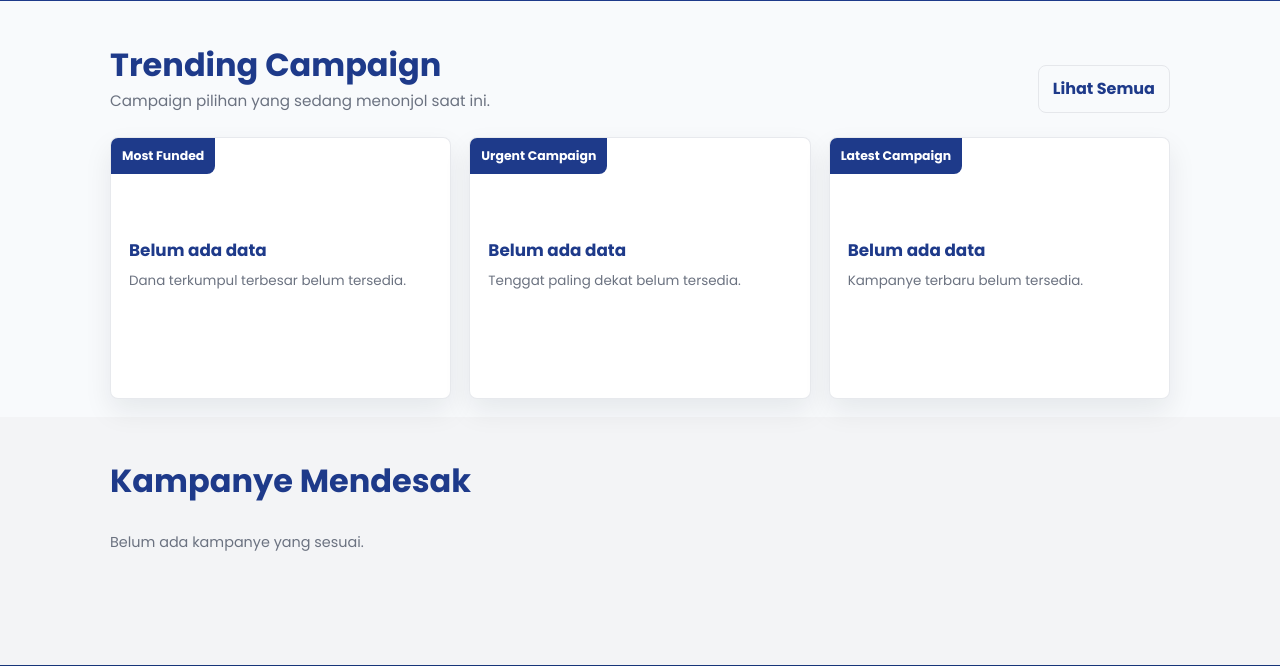
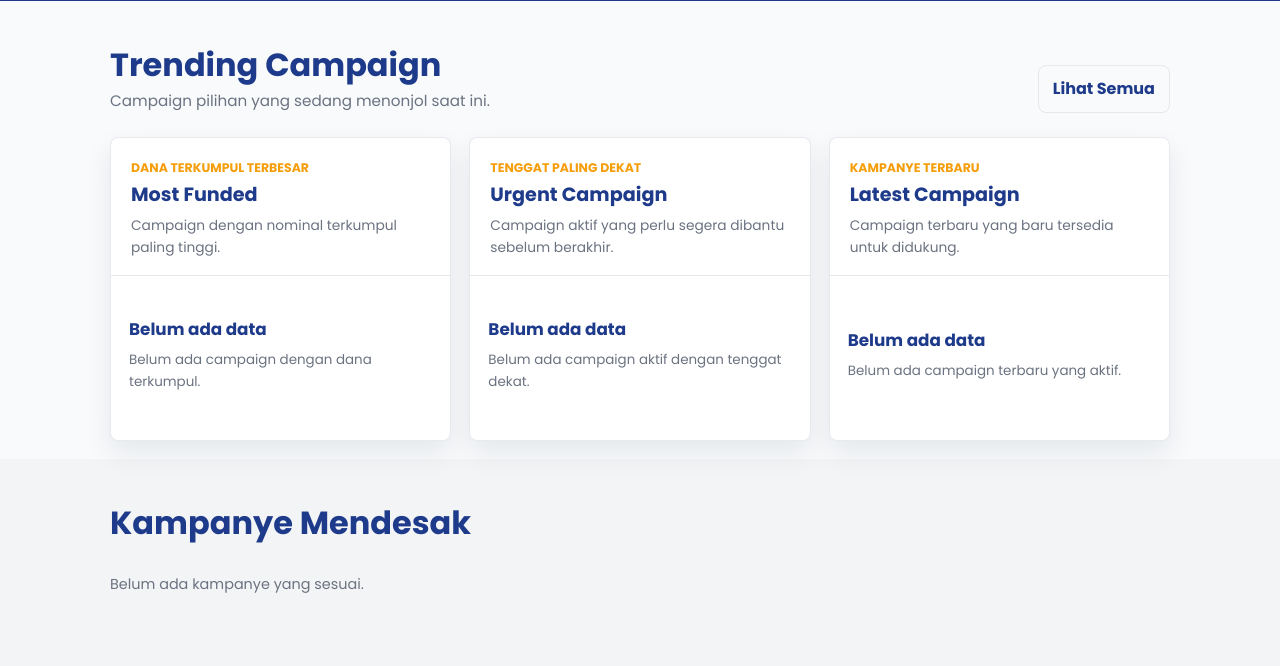
Before and after one commit to DelvinLaurens/Pemograman-web-praktikum, a PHP site: page / in a window 1280 px wide. Shown: the part 553-1219 px from the top of the page. Run offline with PHP 8.4, Linux system fonts and the light colour scheme; data comes from the database, SQL or seed files in the repository.

Commit message:
optimasi campaign trend

```diff
--- a/CSS/home.css
+++ b/CSS/home.css
@@ -133,6 +133,98 @@
     grid-template-columns: repeat(3, minmax(0, 1fr));
 }
 
+.trending-section-grid {
+    display: grid;
+    gap: 18px;
+    grid-template-columns: repeat(3, minmax(0, 1fr));
+}
+
+.trending-group {
+    background-color: var(--white);
+    border: 1px solid rgba(229, 231, 235, 0.9);
+    border-radius: 8px;
+    box-shadow: var(--shadow-soft);
+    overflow: hidden;
+}
+
+.trending-group-head {
+    border-bottom: 1px solid var(--border);
+    padding: 20px 20px 16px;
+}
+
+.trending-group-head span {
+    color: var(--button);
+    display: block;
+    font-size: 0.78rem;
+    font-weight: 700;
+    margin-bottom: 5px;
+    text-transform: uppercase;
+}
+
+.trending-group-head h3 {
+    color: var(--primary);
+    font-size: 1.2rem;
+    line-height: 1.3;
+    margin-bottom: 7px;
+}
+
+.trending-group-head p {
+    color: var(--text-desc);
+    font-size: 0.86rem;
+    line-height: 1.6;
+}
+
+.trending-list {
+    display: grid;
+    gap: 0;
+}
+
+.trending-mini-card {
+    align-items: center;
+    color: inherit;
+    display: grid;
+    gap: 12px;
+    grid-template-columns: 78px minmax(0, 1fr);
+    min-height: 124px;
+    padding: 14px 16px;
+    transition: background-color 0.25s ease;
+}
+
+.trending-mini-card + .trending-mini-card {
+    border-top: 1px solid var(--border);
+}
+
+.trending-mini-card:hover {
+    background-color: #F8FAFC;
+}
+
+.trending-mini-card img {
+    border-radius: 8px;
+    height: 78px;
+    object-fit: cover;
+    width: 78px;
+}
+
+.trending-mini-content {
+    min-width: 0;
+}
+
+.trending-mini-content h4 {
+    color: var(--primary);
+    font-size: 0.92rem;
+    line-height: 1.35;
+    margin-bottom: 4px;
+}
+
+.trending-mini-content p {
+    color: var(--text-desc);
+    font-size: 0.78rem;
+    margin-bottom: 9px;
+    overflow: hidden;
+    text-overflow: ellipsis;
+    white-space: nowrap;
+}
+
 .trending-card {
     background-color: var(--white);
     border: 1px solid rgba(229, 231, 235, 0.9);
@@ -216,6 +308,7 @@
 .trending-meta strong {
     color: var(--primary);
     font-size: 0.94rem;
+    overflow-wrap: anywhere;
 }
 
 .trending-meta span {
@@ -229,7 +322,7 @@
     display: flex;
     flex-direction: column;
     justify-content: center;
-    min-height: 260px;
+    min-height: 164px;
 }
 
 .trending-empty strong {
@@ -374,7 +467,8 @@
 
 @media (max-width: 1024px) {
     .kampanye-grid,
-    .trending-grid {
+    .trending-grid,
+    .trending-section-grid {
         grid-template-columns: repeat(2, 1fr);
     }
 
@@ -444,8 +538,20 @@
 
 @media (max-width: 640px) {
     .kampanye-grid,
-    .trending-grid {
+    .trending-grid,
+    .trending-section-grid {
         grid-template-columns: 1fr;
+    }
+
+    .trending-mini-card {
+        grid-template-columns: 70px minmax(0, 1fr);
+        min-height: 112px;
+        padding: 13px 14px;
+    }
+
+    .trending-mini-card img {
+        height: 70px;
+        width: 70px;
     }
 
     .card-img {
--- a/components/campaign_list.php
+++ b/components/campaign_list.php
@@ -6,49 +6,121 @@ if (!isset($conn)) {
 require_once __DIR__ . "/path_helper.php";
 require_once __DIR__ . "/campaign_card.php";
 
-if (!function_exists('getTrendingCampaign')) {
-    function getTrendingCampaign($conn, $type) {
-        $order_sql = "k.id_kampanye DESC";
+if (!function_exists('getTrendingCampaignOrderSql')) {
+    function getTrendingCampaignOrderSql($type) {
+        $type = (string) $type;
 
         if ($type === 'most_funded') {
-            $order_sql = "k.dana_terkumpul DESC, k.id_kampanye DESC";
-        } elseif ($type === 'urgent') {
-            $order_sql = "k.batas_waktu ASC, k.id_kampanye DESC";
+            return "k.dana_terkumpul DESC, k.id_kampanye DESC";
         }
+
+        if ($type === 'urgent') {
+            return "k.batas_waktu ASC, k.id_kampanye DESC";
+        }
+
+        return "k.id_kampanye DESC";
+    }
+}
+
+if (!function_exists('getTrendingCampaignWhereSql')) {
+    function getTrendingCampaignWhereSql() {
+        return "k.status = 'approved'
+                AND k.batas_waktu >= CURDATE()
+                AND k.dana_terkumpul < k.target_dana";
+    }
+}
+
+if (!function_exists('getTrendingCampaign')) {
+    function getTrendingCampaign($conn, $type, $limit = 3) {
+        $order_sql = getTrendingCampaignOrderSql($type);
+        $where_sql = getTrendingCampaignWhereSql();
+        $limit = max(1, (int) $limit);
+        $sql = "SELECT
+                    k.*,
+                    p.nama_penyelenggara
+                FROM kampanye k
+                INNER JOIN penyelenggara p
+                    ON p.id_penyelenggara = k.id_penyelenggara
+                WHERE {$where_sql}
+                ORDER BY {$order_sql}
+                LIMIT ?";
 
         $stmt = mysqli_prepare(
             $conn,
-            "SELECT
-                k.*,
-                p.nama_penyelenggara
-             FROM kampanye k
-             INNER JOIN penyelenggara p ON p.id_penyelenggara = k.id_penyelenggara
-             WHERE k.status = 'approved'
-                AND k.batas_waktu >= CURDATE()
-                AND k.dana_terkumpul < k.target_dana
-             ORDER BY {$order_sql}
-             LIMIT 1"
+            $sql
         );
 
         if (!$stmt) {
-            return null;
+            return [];
         }
 
+        mysqli_stmt_bind_param($stmt, "i", $limit);
         mysqli_stmt_execute($stmt);
         $result = mysqli_stmt_get_result($stmt);
-        $campaign = $result ? mysqli_fetch_assoc($result) : null;
+        $campaigns = [];
+
+        if ($result) {
+            while ($row = mysqli_fetch_assoc($result)) {
+                $campaigns[] = $row;
+            }
+        }
+
         mysqli_stmt_close($stmt);
 
-        return $campaign;
+        return $campaigns;
     }
 }
 
 if (!function_exists('getTrendingCampaigns')) {
-    function getTrendingCampaigns($conn) {
+    function getTrendingCampaigns($conn, $limit = 3) {
+        $most_funded_campaigns = getTrendingCampaign(
+            $conn,
+            'most_funded',
+            $limit
+        );
+
+        $urgent_campaigns = getTrendingCampaign(
+            $conn,
+            'urgent',
+            $limit
+        );
+
+        $latest_campaigns = getTrendingCampaign(
+            $conn,
+            'latest',
+            $limit
+        );
+
         return [
-            'most_funded' => getTrendingCampaign($conn, 'most_funded'),
-            'urgent' => getTrendingCampaign($conn, 'urgent'),
-            'latest' => getTrendingCampaign($conn, 'latest'),
+            'most_funded' => $most_funded_campaigns,
+            'urgent' => $urgent_campaigns,
+            'latest' => $latest_campaigns,
+        ];
+    }
+}
+
+if (!function_exists('getCampaignTrendMeta')) {
+    function getCampaignTrendMeta($campaign) {
+        $target = (float) ($campaign['target_dana'] ?? 0);
+        $collected = (float) ($campaign['dana_terkumpul'] ?? 0);
+        $raw_progress = $target > 0
+            ? ($collected / $target) * 100
+            : 0;
+        $progress = min(
+            100,
+            round($raw_progress)
+        );
+        $today = new DateTime('today');
+        $deadline = new DateTime($campaign['batas_waktu']);
+        $days_left = $deadline < $today
+            ? 0
+            : $today->diff($deadline)->days;
+
+        return [
+            'progress' => $progress,
+            'days_left' => $days_left,
+            'collected' => $collected,
+            'target' => $target,
         ];
     }
 }
--- a/index.php
+++ b/index.php
@@ -39,19 +39,25 @@ if ($result_campaigns) {
     }
 }
 
-$trending_campaigns = getTrendingCampaigns($conn);
+$trending_campaigns = getTrendingCampaigns($conn, 3);
 $trending_labels = [
     'most_funded' => [
         'title' => 'Most Funded',
         'subtitle' => 'Dana terkumpul terbesar',
+        'description' => 'Campaign dengan nominal terkumpul paling tinggi.',
+        'empty' => 'Belum ada campaign dengan dana terkumpul.',
     ],
     'urgent' => [
         'title' => 'Urgent Campaign',
         'subtitle' => 'Tenggat paling dekat',
+        'description' => 'Campaign aktif yang perlu segera dibantu sebelum berakhir.',
+        'empty' => 'Belum ada campaign aktif dengan tenggat dekat.',
     ],
     'latest' => [
         'title' => 'Latest Campaign',
         'subtitle' => 'Kampanye terbaru',
+        'description' => 'Campaign terbaru yang baru tersedia untuk didukung.',
+        'empty' => 'Belum ada campaign terbaru yang aktif.',
     ],
 ];
 ?>
@@ -66,7 +72,7 @@ $trending_labels = [
     <link rel="icon" type="image/png" href="<?php echo asset_url('assets/images/logo-demisesama.png'); ?>">
     <script>document.documentElement.classList.add("animasi-scroll-siap");</script>
     <link rel="stylesheet" href="<?php echo asset_url('css/global.css?v=3'); ?>">
-    <link rel="stylesheet" href="<?php echo asset_url('css/home.css?v=4'); ?>">
+    <link rel="stylesheet" href="<?php echo asset_url('css/home.css?v=5'); ?>">
     <link rel="preconnect" href="https://fonts.googleapis.com">
     <link rel="preconnect" href="https://fonts.gstatic.com" crossorigin>
     <link href="https://fonts.googleapis.com/css2?family=Poppins:wght@300;400;500;600;700&display=swap" rel="stylesheet">
@@ -133,41 +139,53 @@ $trending_labels = [
                     <a href="<?php echo url_for('index.php#kampanye'); ?>" class="section-link">Lihat Semua</a>
                 </div>
 
-                <div class="trending-grid">
+                <div class="trending-section-grid">
                     <?php foreach ($trending_labels as $key => $label): ?>
-                        <?php $campaign = $trending_campaigns[$key] ?? null; ?>
-                        <article class="trending-card muncul-saat-scroll">
-                            <span class="trending-label"><?php echo e($label['title']); ?></span>
-                            <?php if (!$campaign): ?>
+                        <?php $campaign_group = $trending_campaigns[$key] ?? []; ?>
+                        <article class="trending-group muncul-saat-scroll">
+                            <div class="trending-group-head">
+                                <span><?php echo e($label['subtitle']); ?></span>
+                                <h3><?php echo e($label['title']); ?></h3>
+                                <p><?php echo e($label['description']); ?></p>
+                            </div>
+
+                            <div class="trending-list">
+                                <?php if (empty($campaign_group)): ?>
                                     <div class="trending-empty">
                                         <strong>Belum ada data</strong>
-                                    <p><?php echo e($label['subtitle']); ?> belum tersedia.</p>
+                                        <p><?php echo e($label['empty']); ?></p>
                                     </div>
-                            <?php else: ?>
+                                <?php endif; ?>
+
+                                <?php foreach ($campaign_group as $campaign): ?>
                                     <?php
-                                    $target = (float) $campaign['target_dana'];
-                                    $collected = (float) $campaign['dana_terkumpul'];
-                                    $progress = $target > 0 ? min(100, round(($collected / $target) * 100)) : 0;
-                                    $today = new DateTime('today');
-                                    $deadline = new DateTime($campaign['batas_waktu']);
-                                    $days_left = $deadline < $today ? 0 : $today->diff($deadline)->days;
+                                        $trend_meta = getCampaignTrendMeta($campaign);
+                                        $campaign_id = (int) $campaign['id_kampanye'];
+                                        $campaign_title = (string) $campaign['judul_kampanye'];
+                                        $campaign_owner = (string) $campaign['nama_penyelenggara'];
+                                        $campaign_image = (string) $campaign['gambar_poster'];
+                                        $campaign_url = url_for('pages/detail.php?id=' . $campaign_id);
+                                        $campaign_image_url = asset_url($campaign_image);
+                                        $campaign_progress = (int) $trend_meta['progress'];
+                                        $campaign_collected = (float) $trend_meta['collected'];
+                                        $campaign_days_left = (int) $trend_meta['days_left'];
                                     ?>
-                                <a href="<?php echo url_for('pages/detail.php?id=' . (int) $campaign['id_kampanye']); ?>" class="trending-media">
-                                    <img src="<?php echo e(asset_url($campaign['gambar_poster'])); ?>" alt="<?php echo e($campaign['judul_kampanye']); ?>">
-                                </a>
-                                <div class="trending-content">
-                                    <p><?php echo e($label['subtitle']); ?></p>
-                                    <h3><?php echo e($campaign['judul_kampanye']); ?></h3>
-                                    <span>Oleh: <?php echo e($campaign['nama_penyelenggara']); ?></span>
+                                    <a href="<?php echo $campaign_url; ?>" class="trending-mini-card">
+                                        <img src="<?php echo e($campaign_image_url); ?>" alt="<?php echo e($campaign_title); ?>">
+                                        <div class="trending-mini-content">
+                                            <h4><?php echo e($campaign_title); ?></h4>
+                                            <p><?php echo e($campaign_owner); ?></p>
                                             <div class="trending-progress">
-                                        <div style="width: <?php echo (int) $progress; ?>%;"></div>
+                                                <div style="width: <?php echo $campaign_progress; ?>%;"></div>
                                             </div>
                                             <div class="trending-meta">
-                                        <strong><?php echo formatRupiah($collected); ?></strong>
-                                        <span><?php echo (int) $days_left; ?> hari lagi</span>
+                                                <strong><?php echo formatRupiah($campaign_collected); ?></strong>
+                                                <span><?php echo $campaign_days_left; ?> hari</span>
                                             </div>
                                         </div>
-                            <?php endif; ?>
+                                    </a>
+                                <?php endforeach; ?>
+                            </div>
                         </article>
                     <?php endforeach; ?>
                 </div>
```
Also changed, not shown: CSS/detail.css (+12 -0 lines), pages/detail.php (+5 -2 lines), README.md. Lines whose indentation alone changed are shown as unchanged.
